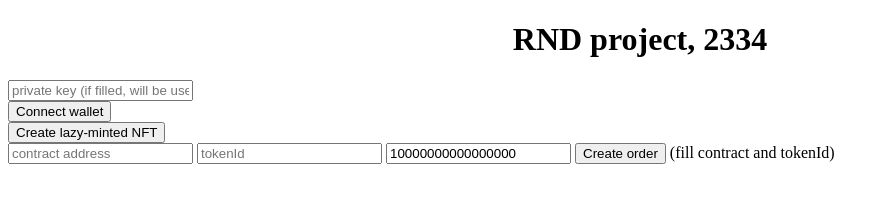
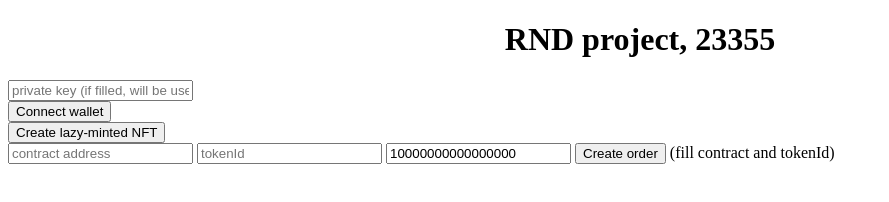
Before and after one commit to NXTart/rnd, a website built with Parcel: page src/index.html in a window 1280 px wide. Shown: the whole page, without its empty margins (0-889 px from the left). Built offline with nearby package versions, Linux system fonts and the light colour scheme; what web3 would draw is missing.

Commit message:
Проверка работы CI/CD

```diff
--- a/src/index.html
+++ b/src/index.html
@@ -7,7 +7,7 @@
 	<title>Document</title>
 </head>
 <body>
-        <center><H1>RND project, 2334</H1></center>
+        <center><H1>RND project, 23355</H1></center>
 	<div>
 		<input id="privateKey" type="text" placeholder="private key (if filled, will be used. otherwise metamask will be used)"/>
 	</div>
```
